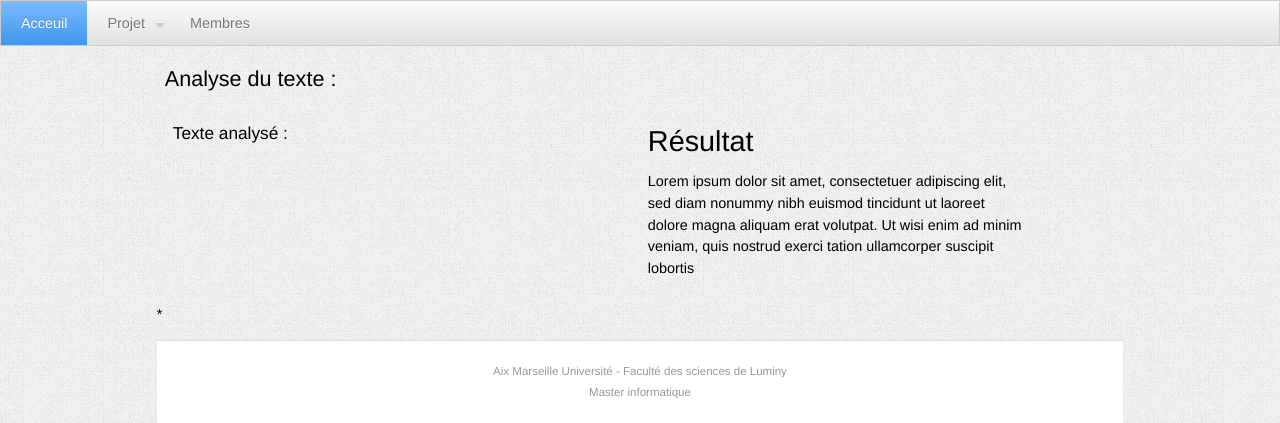
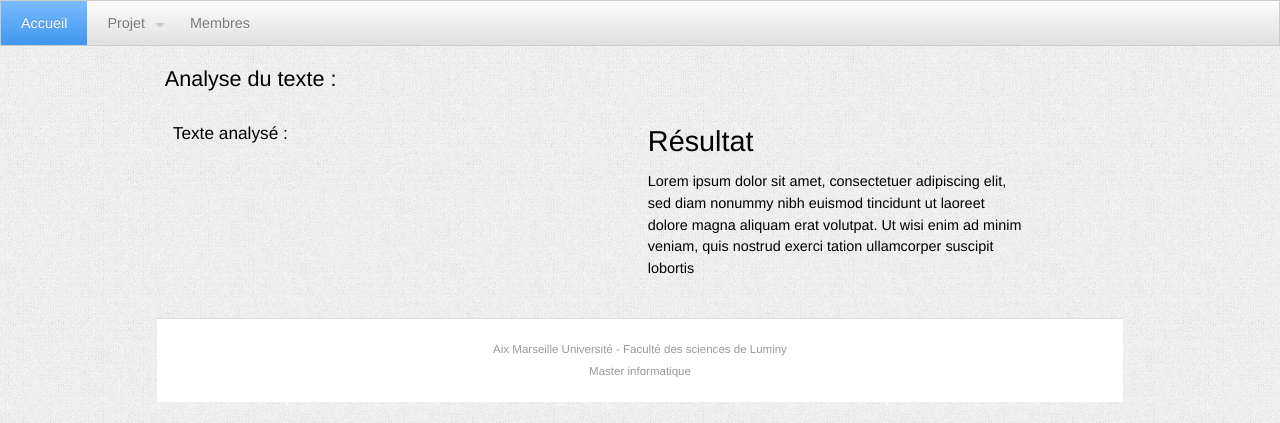
Before and after one commit to wael54/ProjetTER, a PHP site: page /traitement.php in a window 1280 px wide. Shown: the top 423 px of the page. Run offline with PHP 8.4, Linux system fonts and the light colour scheme; data that the repository does not hold is empty; some libraries are stand-ins or nearby versions.

Commit message:
updated traitement/analyse

```diff
--- a/analyse.php
+++ b/analyse.php
@@ -22,7 +22,7 @@
 
         <!-- Menu Horizontal -->
         <ul class="menu">
-            <li class="current"><a href="index.php">Acceuil</a></li>
+            <li class="current"><a href="index.php">Accueil</a></li>
             <li><a href="analyse.php"><span class="icon" data-icon="R"></span>Projet</a>
                 <ul>
                     <li><a href=""><i class="fa fa-download"></i><span> Docs</span></a>
--- a/approche.php
+++ b/approche.php
@@ -14,7 +14,7 @@
 
 <!-- Menu Horizontal -->
 <ul class="menu">
-<li class="current"><a href="index.php">Acceuil</a></li>
+<li class="current"><a href="index.php">Accueil</a></li>
 <li><a href="analyse.php"><span class="icon" data-icon="R"></span>Projet</a>
 	<ul>
 	<li><a href=""><i class="fa fa-download"></i><span> Docs</span></a>
--- a/contact.php
+++ b/contact.php
@@ -14,7 +14,7 @@
 
 <!-- Menu Horizontal -->
 <ul class="menu">
-<li class="current"><a href="index.php">Acceuil</a></li>
+<li class="current"><a href="index.php">Accueil</a></li>
 <li><a href="analyse.php"><span class="icon" data-icon="R"></span>Projet</a>
 	<ul>
 	<li><a href=""><i class="fa fa-download"></i><span> Docs</span></a>
--- a/traitement.php
+++ b/traitement.php
@@ -22,7 +22,7 @@
 
         <!-- Menu Horizontal -->
         <ul class="menu">
-            <li class="current"><a href="index.php">Acceuil</a></li>
+            <li class="current"><a href="index.php">Accueil</a></li>
             <li><a href="analyse.php"><span class="icon" data-icon="R"></span>Projet</a>
                 <ul>
                     <li><a href=""><i class="fa fa-download"></i><span> Docs</span></a>
@@ -76,7 +76,7 @@
                     <p>Lorem ipsum dolor sit amet, consectetuer adipiscing elit, sed diam nonummy nibh euismod tincidunt ut laoreet dolore
                         magna aliquam erat volutpat. Ut wisi enim ad minim veniam, quis nostrud exerci tation ullamcorper suscipit lobortis</p>
                 </div>
-            </div>*
+            </div>
             <div class="col_12">
             </div>
 
```
